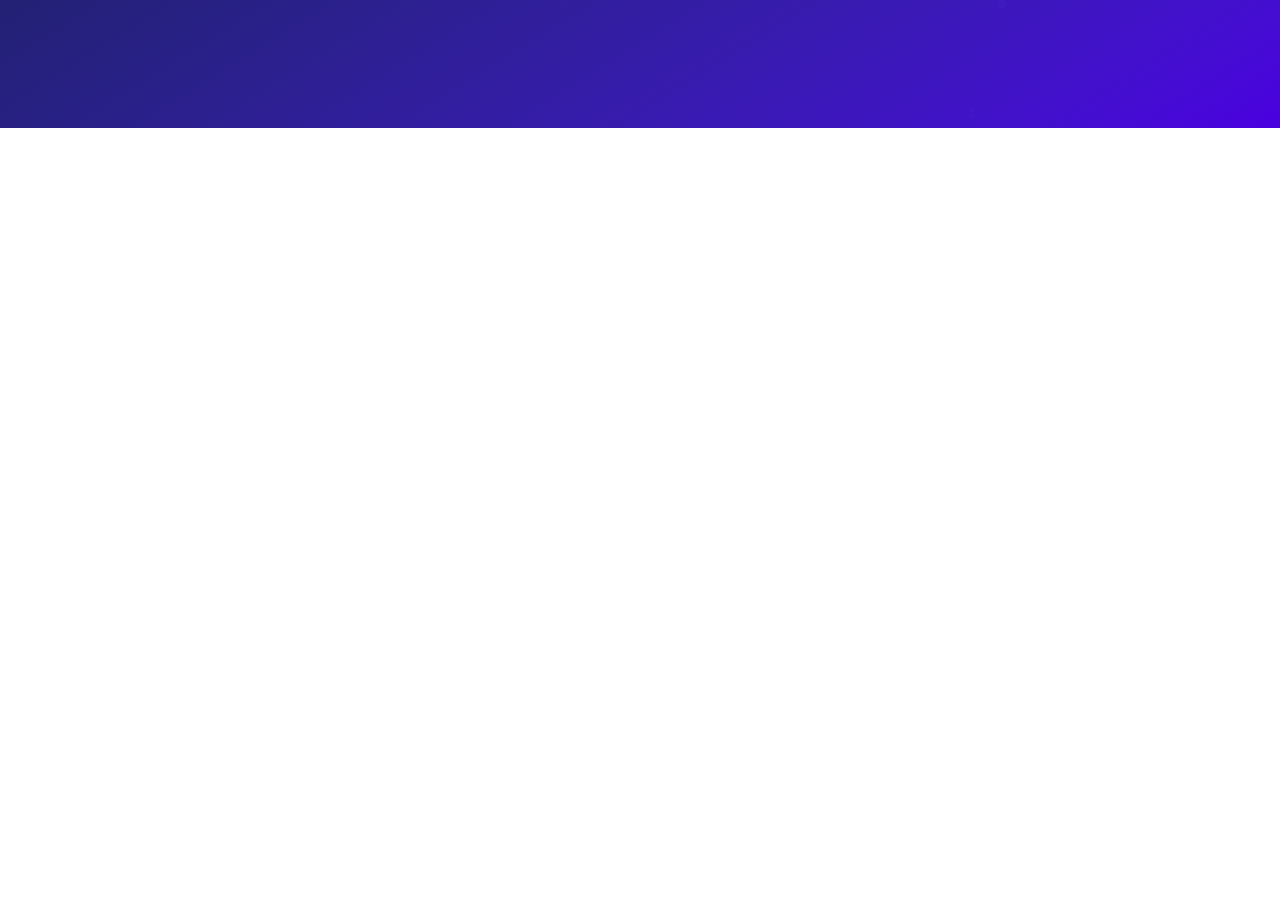
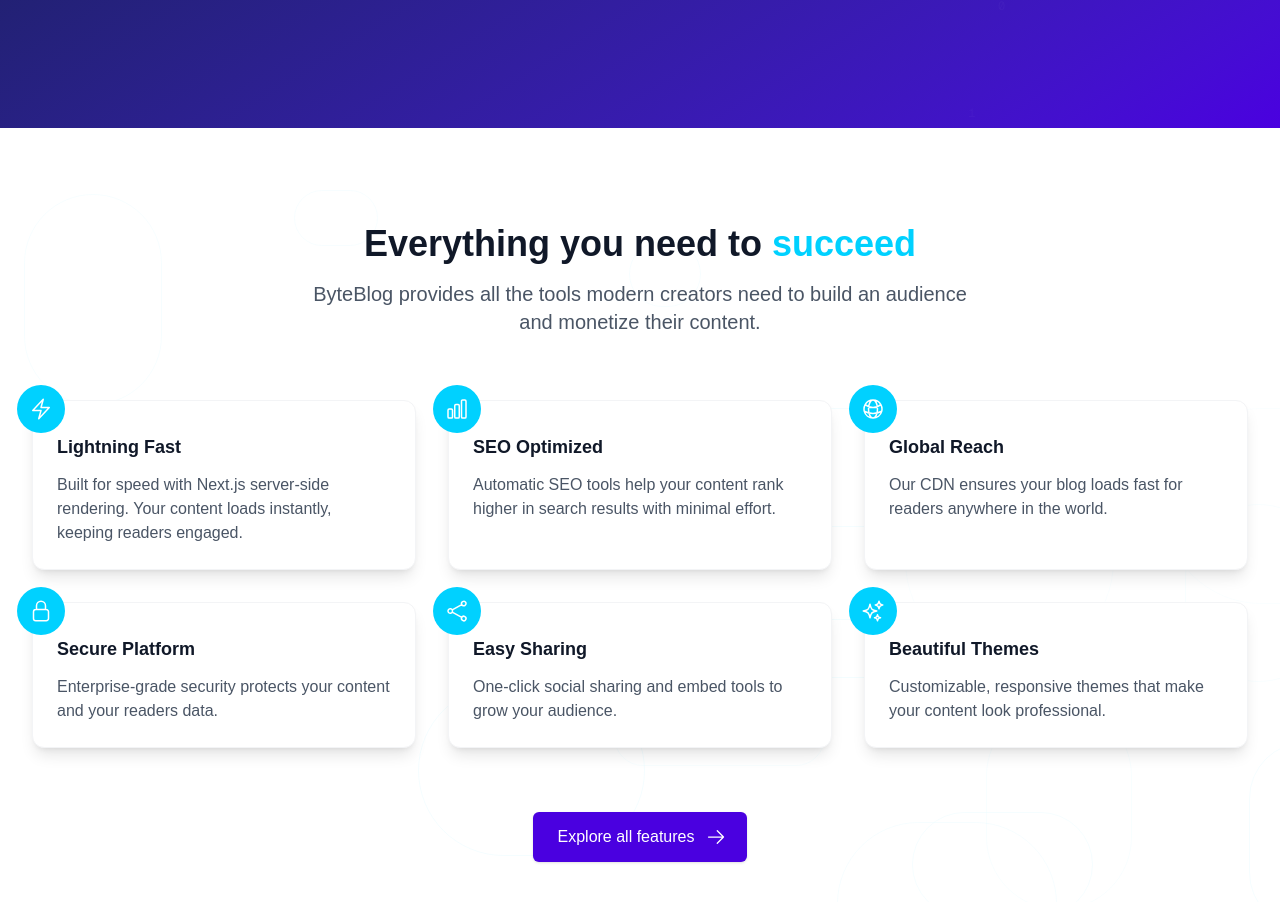
Before and after one commit to Developer-Jaber/ByteBlog, a Next.js app: page / in a window 1280 px wide. Shown: the part 740-1642 px from the top of the page. Before the commit the page ends 868 px from the top, so only its background shows below. Built offline with nearby package versions, Linux system fonts and the light colour scheme.

Commit message:
Add Features component and integrate it into the Home page

```diff
--- a/src/app/page.tsx
+++ b/src/app/page.tsx
@@ -1,4 +1,5 @@
 "use client";
+import Features from '@/components/Features';
 import Hero from '@/components/Hero';
 import React from 'react';
 
@@ -7,6 +8,9 @@ export default function Home() {
     <div>
        {/* hero/banner section */}
        <Hero></Hero>
+
+       {/* Features section */}
+       <Features></Features>
     </div>
   );
 }
--- /dev/null
+++ b/src/components/Features.tsx
@@ -0,0 +1,127 @@
+'use client';
+
+import { motion } from 'framer-motion';
+import {
+    ArrowRightIcon,
+  BoltIcon,
+  ChartBarIcon,
+  GlobeAltIcon,
+  LockClosedIcon,
+  ShareIcon,
+  SparklesIcon
+} from '@heroicons/react/24/outline';
+
+const features = [
+  {
+    name: 'Lightning Fast',
+    description: 'Built for speed with Next.js server-side rendering. Your content loads instantly, keeping readers engaged.',
+    icon: BoltIcon,
+  },
+  {
+    name: 'SEO Optimized',
+    description: 'Automatic SEO tools help your content rank higher in search results with minimal effort.',
+    icon: ChartBarIcon,
+  },
+  {
+    name: 'Global Reach',
+    description: 'Our CDN ensures your blog loads fast for readers anywhere in the world.',
+    icon: GlobeAltIcon,
+  },
+  {
+    name: 'Secure Platform',
+    description: 'Enterprise-grade security protects your content and your readers data.',
+    icon: LockClosedIcon,
+  },
+  {
+    name: 'Easy Sharing',
+    description: 'One-click social sharing and embed tools to grow your audience.',
+    icon: ShareIcon,
+  },
+  {
+    name: 'Beautiful Themes',
+    description: 'Customizable, responsive themes that make your content look professional.',
+    icon: SparklesIcon,
+  },
+];
+
+export default function Features() {
+  return (
+    <section className="relative bg-white dark:bg-gray-900 py-24">
+      {/* Floating background elements */}
+      <div className="absolute inset-0 opacity-10 overflow-hidden">
+        {[...Array(15)].map((_, i) => (
+          <div
+            key={i}
+            className="absolute border border-[#00D1FF] rounded-full"
+            style={{
+              width: `${Math.random() * 200 + 50}px`,
+              height: `${Math.random() * 200 + 50}px`,
+              left: `${Math.random() * 100}%`,
+              top: `${Math.random() * 100}%`,
+              opacity: 0.2 + Math.random() * 0.3,
+            }}
+          />
+        ))}
+      </div>
+
+      <div className="relative mx-auto px-4 sm:px-6 lg:px-8 max-w-7xl">
+        <div className="mb-16 text-center">
+          <motion.h2
+            initial={{ opacity: 0, y: 20 }}
+            whileInView={{ opacity: 1, y: 0 }}
+            viewport={{ once: true }}
+            transition={{ duration: 0.6 }}
+            className="font-bold text-gray-900 dark:text-white text-3xl md:text-4xl"
+          >
+            Everything you need to <span className="text-[#00D1FF]">succeed</span>
+          </motion.h2>
+          <motion.p
+            initial={{ opacity: 0, y: 20 }}
+            whileInView={{ opacity: 1, y: 0 }}
+            viewport={{ once: true }}
+            transition={{ duration: 0.6, delay: 0.2 }}
+            className="mx-auto mt-4 max-w-2xl text-gray-600 dark:text-gray-300 text-xl"
+          >
+            ByteBlog provides all the tools modern creators need to build an audience and monetize their content.
+          </motion.p>
+        </div>
+
+        <div className="gap-8 grid grid-cols-1 md:grid-cols-2 lg:grid-cols-3">
+          {features.map((feature, index) => (
+            <motion.div
+              key={feature.name}
+              initial={{ opacity: 0, y: 20 }}
+              whileInView={{ opacity: 1, y: 0 }}
+              viewport={{ once: true }}
+              transition={{ duration: 0.4, delay: index * 0.1 }}
+              className="relative bg-white dark:bg-gray-800 shadow-lg hover:shadow-xl p-6 border border-gray-100 dark:border-gray-700 rounded-xl transition-shadow"
+            >
+              <div className="-top-4 -left-4 absolute flex justify-center items-center bg-[#00D1FF] rounded-full w-12 h-12">
+                <feature.icon className="w-6 h-6 text-white" />
+              </div>
+              <h3 className="mt-2 mb-3 font-semibold text-gray-900 dark:text-white text-lg">
+                {feature.name}
+              </h3>
+              <p className="text-gray-600 dark:text-gray-300">
+                {feature.description}
+              </p>
+            </motion.div>
+          ))}
+        </div>
+
+        <motion.div
+          initial={{ opacity: 0 }}
+          whileInView={{ opacity: 1 }}
+          viewport={{ once: true }}
+          transition={{ duration: 0.6, delay: 0.6 }}
+          className="mt-16 text-center"
+        >
+          <button className="inline-flex items-center bg-[#4A00E0] hover:bg-[#3A00B0] shadow-sm px-6 py-3 border border-transparent rounded-md font-medium text-white text-base transition-colors">
+            Explore all features
+            <ArrowRightIcon className="-mr-1 ml-3 w-5 h-5" />
+          </button>
+        </motion.div>
+      </div>
+    </section>
+  );
+}
```
